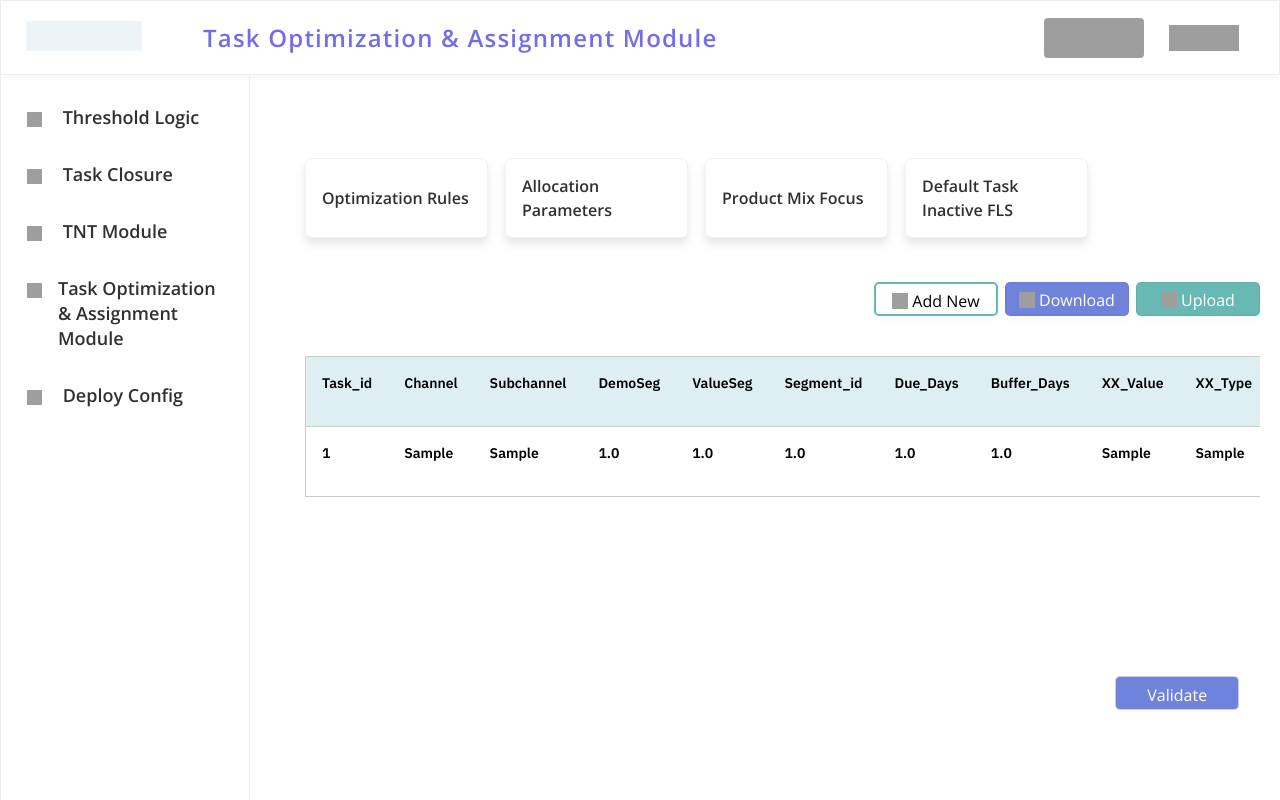
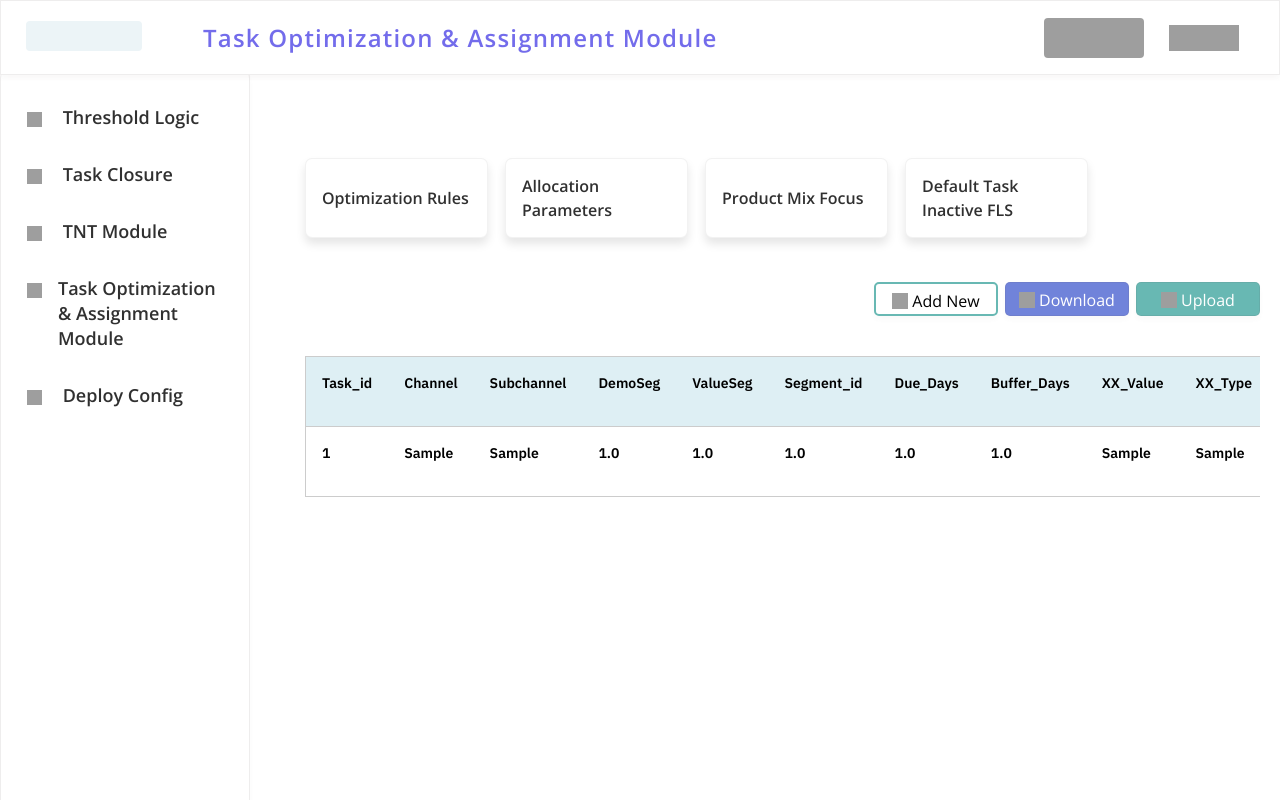
Before and after one commit to sachinbhoiexponentia/Django_UI, a Django app: page /TOAM_Module_View/ in a window 1280 px wide, after a click on "Allocation Parameters". Run offline with Django 4.2, Linux system fonts and the light colour scheme; tables that the repository leaves empty hold one stand-in row (values such as "Sample post"); some libraries are stand-ins or nearby versions; grey boxes are pictures that could not be loaded.

Commit message:
removed validate button

```diff
--- a/templates/TNT.html
+++ b/templates/TNT.html
@@ -730,8 +730,6 @@
             </tbody>
             </table>
           </div>
-          <div class="button2-container"><button class="button-image ms-auto">Validate</button></div>
-
           <div id="myModal1" class="modal fade" role="dialog">
             <div class="modal-dialog modal-lg">
               <!-- Modal content-->
@@ -924,7 +922,6 @@
             </tbody>
             </table>
           </div>
-          <div class="button2-container"><button class="button-image ms-auto">Validate</button></div>
           <div id="myModal2" class="modal fade" role="dialog">
             <div class="modal-dialog modal-lg">
 
@@ -1052,7 +1049,6 @@
             </tbody>
             </table>
           </div>
-          <div class="button2-container"><button class="button-image ms-auto">Validate</button></div>
           <div id="myModal3" class="modal fade" role="dialog">
             <div class="modal-dialog modal-lg">
 
--- a/templates/TOAM.html
+++ b/templates/TOAM.html
@@ -736,8 +736,6 @@
               </tbody>
             </table>
           </div>
-          <div class="button2-container"><button class="button-image ms-auto">Validate</button></div>
-
           <div id="myModal1" class="modal fade" role="dialog">
             <div class="modal-dialog modal-lg">
               <!-- Modal content-->
@@ -1041,8 +1039,7 @@
                 </tbody>
               </table>
             </div>
-            <div class="button2-container"><button class="button-image ms-auto">Validate</button></div>
-            <div id="myModal2" class="modal fade" role="dialog">
+              <div id="myModal2" class="modal fade" role="dialog">
               <div class="modal-dialog modal-lg">
                 <!-- Modal content-->
                 <div class="modal-content">
@@ -1290,8 +1287,7 @@
                 </tbody>
               </table>
             </div>
-            <div class="button2-container"><button class="button-image ms-auto">Validate</button></div>
-            <div id="myModal3" class="modal fade" role="dialog">
+              <div id="myModal3" class="modal fade" role="dialog">
               <div class="modal-dialog modal-lg">
                 <!-- Modal content-->
                 <div class="modal-content">
@@ -1610,8 +1606,7 @@
                 </tbody>
               </table>
             </div>
-            <div class="button2-container"><button class="button-image ms-auto">Validate</button></div>
-            <div id="myModal4" class="modal fade" role="dialog">
+              <div id="myModal4" class="modal fade" role="dialog">
               <div class="modal-dialog modal-lg">
                 <!-- Modal content-->
                 <div class="modal-content">
```
Also changed, not shown: templates/Threshold_logic.html (+1 -17 lines).
